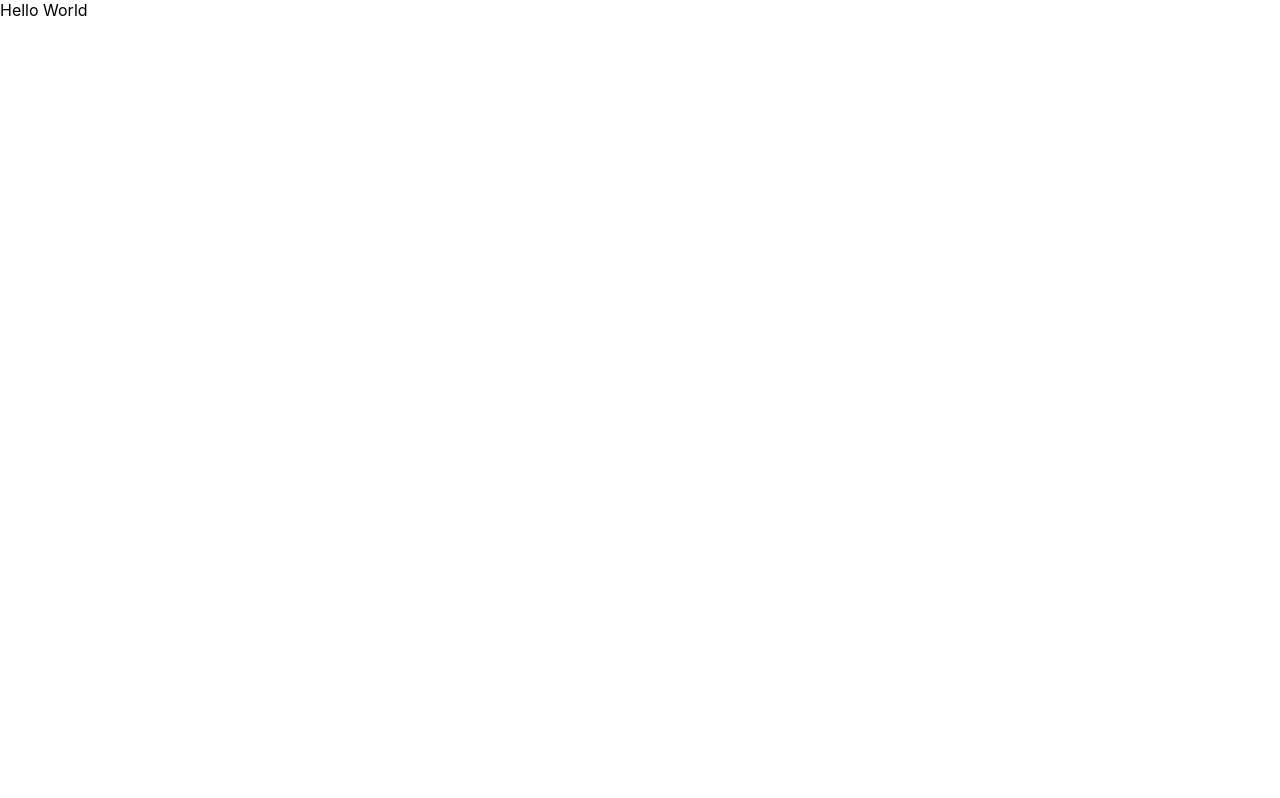
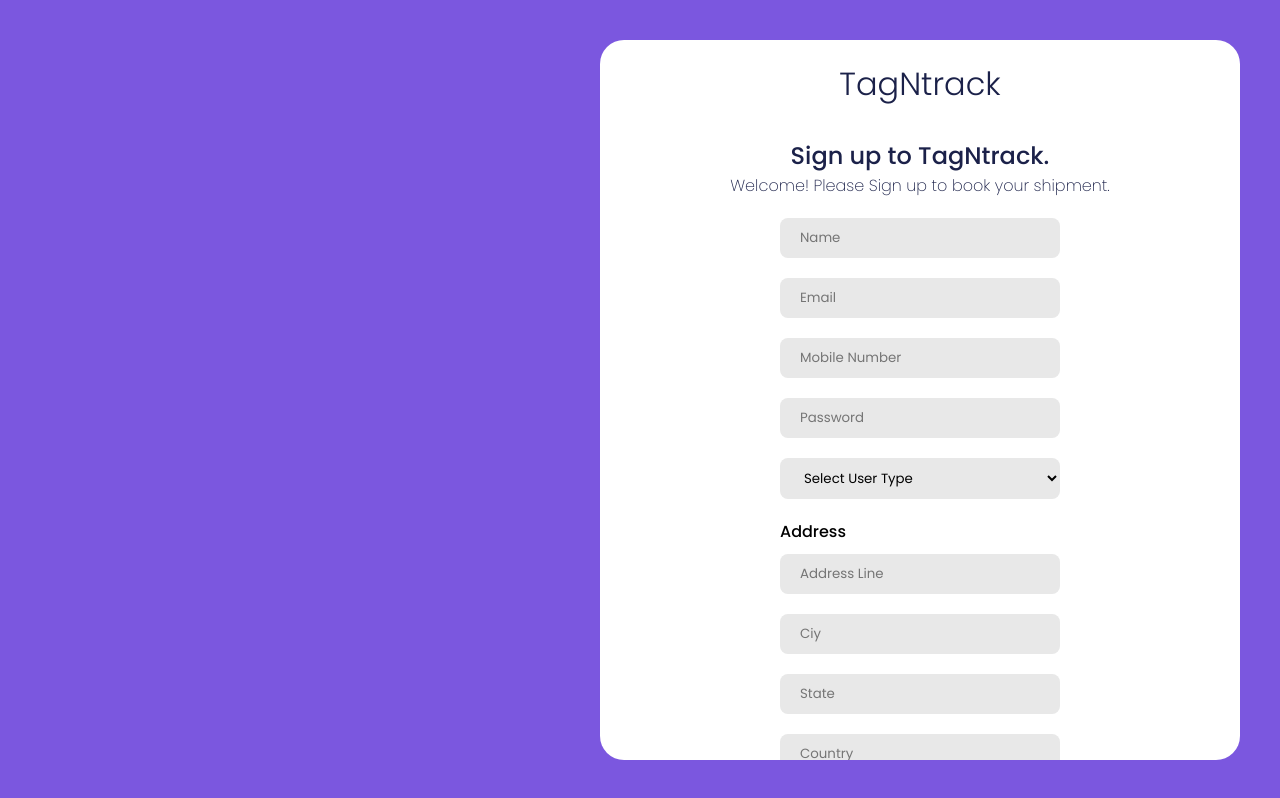
Before and after one commit to vamsi-krishna-kodimela/trackfrontend, a React (Create React App) app: page /register in a window 1280 px wide. Built offline with nearby package versions, Linux system fonts and the light colour scheme.

Commit message:
Auth screens UI done

```diff
--- a/package.json
+++ b/package.json
@@ -3,6 +3,7 @@
   "version": "0.1.0",
   "private": true,
   "dependencies": {
+    "-": "^0.0.1",
     "@testing-library/jest-dom": "^5.16.5",
     "@testing-library/react": "^13.4.0",
     "@testing-library/user-event": "^13.5.0",
@@ -12,6 +13,7 @@
     "@types/react-dom": "^18.0.11",
     "react": "^18.2.0",
     "react-dom": "^18.2.0",
+    "react-router-dom": "^6.10.0",
     "react-scripts": "5.0.1",
     "typescript": "^4.9.5",
     "web-vitals": "^2.1.4"
--- a/src/App.tsx
+++ b/src/App.tsx
@@ -1,7 +1,38 @@
-
-
+import { RouterProvider, createBrowserRouter } from "react-router-dom";
+import Home from "./pages/home/Home";
+import DeliveryAgent from "./pages/delivery-agent/DeliveryAgent";
+import Customer from "./pages/customer/Customer";
+import PageNotFound from "./pages/page-not-found/PageNotFound";
+import Login from "./pages/home/components/Login";
+import SignUp from "./pages/home/components/Signup";
+const routes = createBrowserRouter([
+  {
+    path: "/",
+    element: <Home />,
+    children: [
+      { path: "/", Component: Login },
+      { path: "/register", Component: SignUp },
+    ],
+  },
+  {
+    path: "/delivery-agent",
+    element: <DeliveryAgent />,
+  },
+  {
+    path: "/customer",
+    element: <Customer />,
+  },
+  {
+    path: "*",
+    element: <PageNotFound />,
+  },
+]);
 function App() {
-  return <div className="App">Hello World</div>;
+  return (
+    <>
+      <RouterProvider router={routes} />
+    </>
+  );
 }
 
 export default App;
--- /dev/null
+++ b/src/config/cont-strings.ts
@@ -0,0 +1,3 @@
+export default class ConstString {
+  static APP_NAME: string = "TagNtrack";
+}
--- a/src/index.css
+++ b/src/index.css
@@ -1,13 +1,237 @@
-body {
-  margin: 0;
-  font-family: -apple-system, BlinkMacSystemFont, 'Segoe UI', 'Roboto', 'Oxygen',
-    'Ubuntu', 'Cantarell', 'Fira Sans', 'Droid Sans', 'Helvetica Neue',
-    sans-serif;
-  -webkit-font-smoothing: antialiased;
-  -moz-osx-font-smoothing: grayscale;
+@import url("https://fonts.googleapis.com/css2?family=Poppins:ital,wght@0,200;0,300;0,400;0,500;0,600;0,700;1,300;1,400&display=swap");
+
+* {
+  box-sizing: border-box;
+  font-family: "Poppins", sans-serif;
 }
 
-code {
-  font-family: source-code-pro, Menlo, Monaco, Consolas, 'Courier New',
-    monospace;
+body {
+  margin: 0px;
+  padding: 0px;
 }
+
+:root {
+  --primary: #7b57df;
+  --secondary: #1b2149;
+  --background: #ffffff;
+  --grey: #e8e8e8;
+}
+
+h1 {
+  margin: 0px;
+  padding: 0px;
+  font-weight: 300;
+  font-size: 32px;
+}
+
+h2 {
+  margin: 0px;
+  padding: 0px;
+  font-weight: 500;
+  font-size: 24px;
+}
+
+h3 {
+  margin: 0px;
+  padding: 0px;
+  font-weight: 500;
+  font-size: 16px;
+}
+
+p {
+  font-weight: 400;
+  font-size: 16px;
+  margin: 0px;
+  padding: 0px;
+}
+
+.primary {
+  color: var(--primary);
+}
+.secondary {
+  color: var(--secondary);
+}
+.light {
+  color: #ffffff;
+}
+
+.bg-primary {
+  background-color: var(--primary);
+}
+.bg-secondary {
+  background-color: var(--secondary);
+}
+.bg-light {
+  background-color: #ffffff;
+}
+
+.f-2 {
+  font-weight: 200;
+}
+.f-3 {
+  font-weight: 300;
+}
+.f-4 {
+  font-weight: 400;
+}
+.f-5 {
+  font-weight: 500;
+}
+.f-6 {
+  font-weight: 600;
+}
+.f-7 {
+  font-weight: 700;
+}
+
+.pt-0 {
+  padding-top: 0px;
+}
+.pt-1 {
+  padding-top: 10px;
+}
+.pt-2 {
+  padding-top: 20px;
+}
+.pt-3 {
+  padding-top: 30px;
+}
+
+.pb-0 {
+  padding-bottom: 0px;
+}
+.pb-1 {
+  padding-bottom: 10px;
+}
+.pb-2 {
+  padding-bottom: 20px;
+}
+.pb-3 {
+  padding-bottom: 30px;
+}
+
+.pl-0 {
+  padding-left: 0px;
+}
+.pl-1 {
+  padding-left: 20px;
+}
+.pl-2 {
+  padding-left: 20px;
+}
+.pl-3 {
+  padding-left: 30px;
+}
+
+.pr-0 {
+  padding-right: 0px;
+}
+.pr-1 {
+  padding-right: 10px;
+}
+.pr-2 {
+  padding-right: 20px;
+}
+.pr-3 {
+  padding-right: 30px;
+}
+
+.mt-0 {
+  margin-top: 0px;
+}
+.mt-1 {
+  margin-top: 10px;
+}
+.mt-2 {
+  margin-top: 20px;
+}
+.mt-3 {
+  margin-top: 30px;
+}
+
+.mb-0 {
+  margin-bottom: 0px;
+}
+.mb-1 {
+  margin-bottom: 10px;
+}
+.mb-2 {
+  margin-bottom: 20px;
+}
+.mb-3 {
+  margin-bottom: 30px;
+}
+
+.ml-0 {
+  margin-left: 0px;
+}
+.ml-1 {
+  margin-left: 10px;
+}
+.ml-2 {
+  margin-left: 20px;
+}
+.ml-3 {
+  margin-left: 30px;
+}
+
+.mr-0 {
+  margin-right: 0px;
+}
+.mr-1 {
+  margin-right: 10px;
+}
+.mr-2 {
+  margin-right: 20px;
+}
+.mr-3 {
+  margin-right: 30px;
+}
+
+.w-1 {
+  width: 25%;
+}
+.w-2 {
+  width: 50%;
+}
+.w-3 {
+  width: 75%;
+}
+.w-4 {
+  width: 100%;
+}
+
+input,
+select {
+  display: block;
+  background-color: var(--grey);
+  border: none;
+  outline: none;
+  border-radius: 8px;
+}
+
+button {
+  border: none;
+  border-radius: 8px;
+  cursor: pointer;
+  font-weight: 600;
+}
+
+.outline {
+  border: 2px solid var(--primary);
+  background-color: transparent;
+  color: var(--primary);
+}
+
+.b-primary {
+  border-color: var(--primary);
+  color: var(--primary);
+}
+.b-secondary {
+  border-color: var(--secondary);
+  color: var(--secondary);
+}
+.b-light {
+  border-color: #ffffff;
+  color: #ffffff;
+}
--- /dev/null
+++ b/src/pages/customer/Customer.tsx
@@ -0,0 +1,7 @@
+import React from "react";
+
+const Customer = () => {
+  return <div>Customer</div>;
+};
+
+export default Customer;
--- /dev/null
+++ b/src/pages/delivery-agent/DeliveryAgent.tsx
@@ -0,0 +1,7 @@
+import React from "react";
+
+const DeliveryAgent = () => {
+  return <div>DeliveryAgent</div>;
+};
+
+export default DeliveryAgent;
--- /dev/null
+++ b/src/pages/home/Home.css
@@ -0,0 +1,27 @@
+.home {
+  background-color: var(--primary);
+  width: 100vw;
+  height: 100vh;
+  overflow: hidden;
+  padding: 40px;
+  display: flex;
+}
+
+.section {
+  flex: 1;
+}
+
+.form {
+  flex: 1;
+  background-color: var(--background);
+  border-radius: 24px;
+  padding: 20px 40px;
+  display: flex;
+  flex-direction: column;
+  align-items: center;
+  overflow-x: hidden;
+  overflow-y: auto;
+}
+.form::-webkit-scrollbar {
+  display: none;
+}
--- /dev/null
+++ b/src/pages/home/Home.tsx
@@ -0,0 +1,17 @@
+import React from "react";
+import "./Home.css";
+import Login from "./components/Login";
+import { Outlet } from "react-router-dom";
+
+const Home = () => {
+  return (
+    <div className="home">
+      <div className="section"></div>
+      <div className="form">
+        <Outlet />
+      </div>
+    </div>
+  );
+};
+
+export default Home;
--- /dev/null
+++ b/src/pages/home/components/Login.tsx
@@ -0,0 +1,37 @@
+import React from "react";
+import ConstString from "../../../config/cont-strings";
+import { Link } from "react-router-dom";
+
+const Login = () => {
+  return (
+    <>
+      <h1 className="secondary mb-3">{ConstString.APP_NAME}</h1>
+      <h2 className="secondary ">Sign in to {ConstString.APP_NAME}.</h2>
+      <p className="secondary f-2">
+        Welcome! Please Sign in to access your account.
+      </p>
+      <div className="login-form w-2">
+        <input
+          type="email"
+          className="mt-2 mb-2 w-4 pb-1 pt-1 pl-1 pr-1"
+          placeholder="Email"
+        />
+        <input
+          type="password"
+          className="mt-2 mb-2 w-4 pb-1 pt-1 pl-1 pr-1"
+          placeholder="Password"
+        />
+        <button className="mt-1 mb-2 w-4 pb-1 pt-1 pl-1 pr-1 light bg-primary">
+          Sign In
+        </button>
+        <Link to="/register">
+          <button className="mt-1 mb-2 w-4 pb-1 pt-1 pl-1 pr-1 light bg-primary outline border-primary">
+            Register
+          </button>
+        </Link>
+      </div>
+    </>
+  );
+};
+
+export default Login;
--- /dev/null
+++ b/src/pages/home/components/Signup.tsx
@@ -0,0 +1,81 @@
+import React from "react";
+import ConstString from "../../../config/cont-strings";
+import { Link } from "react-router-dom";
+
+const SignUp = () => {
+  return (
+    <>
+      <h1 className="secondary mb-3">{ConstString.APP_NAME}</h1>
+      <h2 className="secondary ">Sign up to {ConstString.APP_NAME}.</h2>
+      <p className="secondary f-2">
+        Welcome! Please Sign up to book your shipment.
+      </p>
+      <div className="login-form w-2">
+        <input
+          type="text"
+          className="mt-2 mb-2 w-4 pb-1 pt-1 pl-1 pr-1"
+          placeholder="Name"
+        />
+        <input
+          type="email"
+          className="mt-2 mb-2 w-4 pb-1 pt-1 pl-1 pr-1"
+          placeholder="Email"
+        />
+        <input
+          type="tel"
+          className="mt-2 mb-2 w-4 pb-1 pt-1 pl-1 pr-1"
+          placeholder="Mobile Number"
+        />
+        <input
+          type="password"
+          className="mt-2 mb-2 w-4 pb-1 pt-1 pl-1 pr-1"
+          placeholder="Password"
+        />
+        <select name="type" className="mt-2 mb-2 w-4 pb-1 pt-1 pl-1 pr-1">
+          <option value="" disabled selected>
+            Select User Type
+          </option>
+          <option value="Customer">Customer</option>
+          <option value="Delivery Agent">Delivery Agent</option>
+        </select>
+        <h3>Address</h3>
+        <input
+          type="text"
+          className="mt-1 mb-2 w-4 pb-1 pt-1 pl-1 pr-1"
+          placeholder="Address Line"
+        />
+        <input
+          type="text"
+          className="mt-1 mb-2 w-4 pb-1 pt-1 pl-1 pr-1"
+          placeholder="Ciy"
+        />
+        <input
+          type="text"
+          className="mt-1 mb-2 w-4 pb-1 pt-1 pl-1 pr-1"
+          placeholder="State"
+        />
+        <input
+          type="text"
+          className="mt-1 mb-2 w-4 pb-1 pt-1 pl-1 pr-1"
+          placeholder="Country"
+        />
+        <input
+          type="text"
+          className="mt-1 mb-2 w-4 pb-1 pt-1 pl-1 pr-1"
+          placeholder="Pincode"
+        />
+
+        <button className="mt-1 mb-2 w-4 pb-1 pt-1 pl-1 pr-1 light bg-primary">
+          Register
+        </button>
+        <Link to="/">
+          <button className="mt-1 mb-2 w-4 pb-1 pt-1 pl-1 pr-1 light bg-primary outline border-primary">
+            Sign In
+          </button>
+        </Link>
+      </div>
+    </>
+  );
+};
+
+export default SignUp;
--- /dev/null
+++ b/src/pages/page-not-found/PageNotFound.tsx
@@ -0,0 +1,7 @@
+import React from "react";
+
+const PageNotFound = () => {
+  return <div>PageNotFound</div>;
+};
+
+export default PageNotFound;
```
Also changed, not shown: 2 other files (tests, documents, lock files or other folders).
